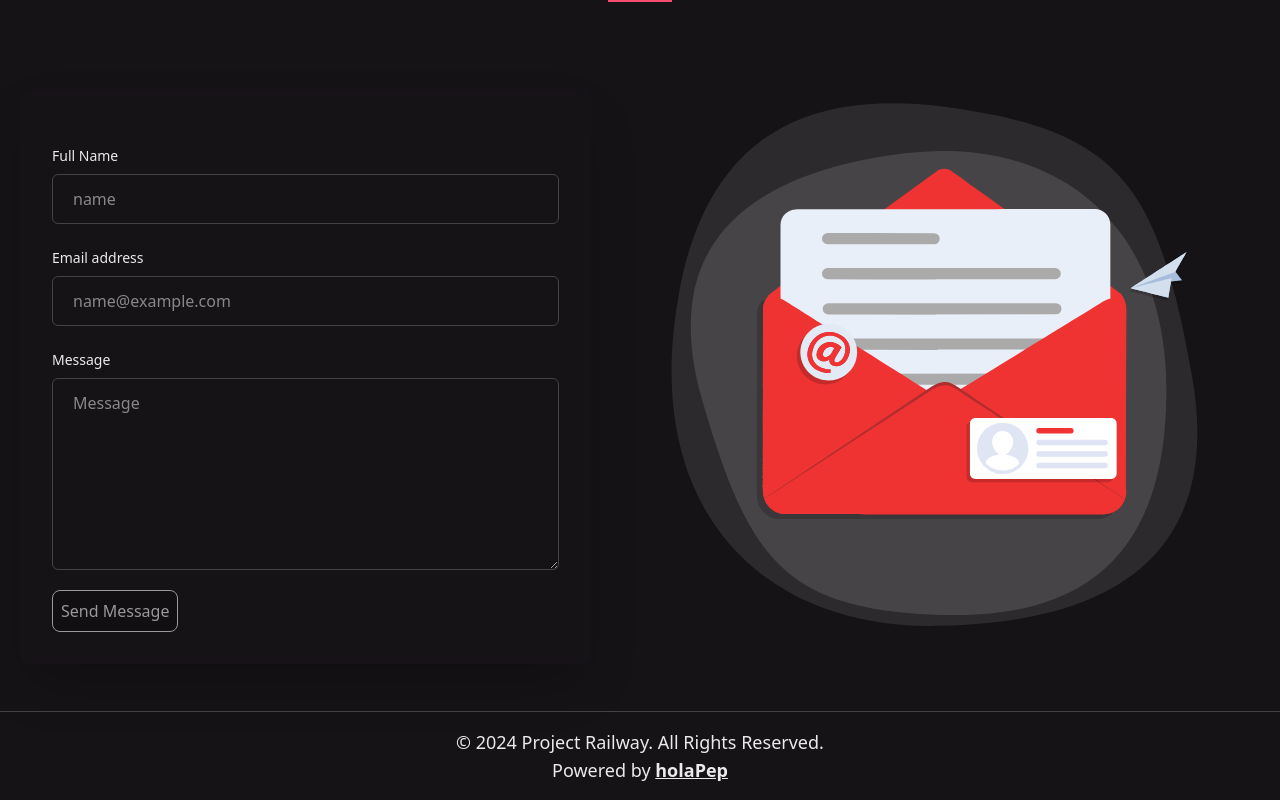
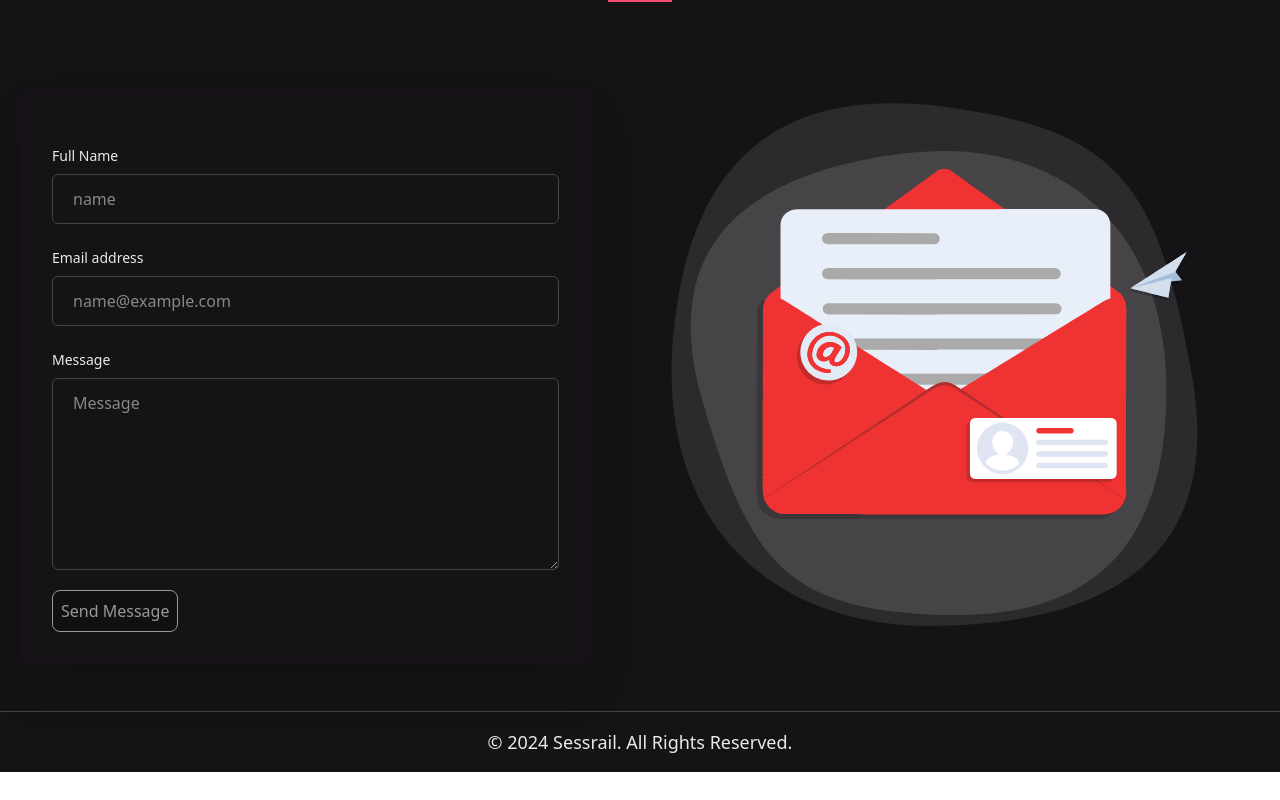
Before and after one commit to holapepgit/portfolio-1, a React (Vite) app: page / in a window 1280 px wide. Shown: the part 3920-4720 px from the top of the page. After the commit the page ends 4692 px from the top, so only its background shows below. Built offline with nearby package versions, Linux system fonts and the light colour scheme.

Commit message:
Optimize

```diff
--- a/src/Layout/Main.jsx
+++ b/src/Layout/Main.jsx
@@ -1,5 +1,4 @@
 import { Outlet } from "react-router-dom";
-
 import { Helmet } from "react-helmet";
 import Footer from "../Pages/Shared/Footer";
 import Navbar from "../Pages/Shared/Navbar";
--- a/src/Pages/Shared/Footer.jsx
+++ b/src/Pages/Shared/Footer.jsx
@@ -1,25 +1,11 @@
-import { Link, useLocation } from "react-router-dom";
-
 const Footer = () => {
   const year = new Date().getFullYear();
-  const location = useLocation();
-  const isHomePage = location.pathname === "/";
 
   return (
     <div className="bg-primary py-4 border-t border-gray-600">
       <h1 className="text-gray-200 lg:text-lg text-center font-medium">
-        © {year} Project Railway. All Rights Reserved.
+        © {year} Sessrail. All Rights Reserved.
       </h1>
-      {isHomePage && (
-        <h1 className="text-gray-200 lg:text-lg text-center font-medium">
-          Powered by{" "}
-          <span className="font-semibold pt-2">
-            <Link className="underline" to={"https://www.holapep.com/"}>
-              holaPep
-            </Link>
-          </span>
-        </h1>
-      )}
     </div>
   );
 };
```
Also changed, not shown: 1 other file (tests, documents, lock files or other folders).
